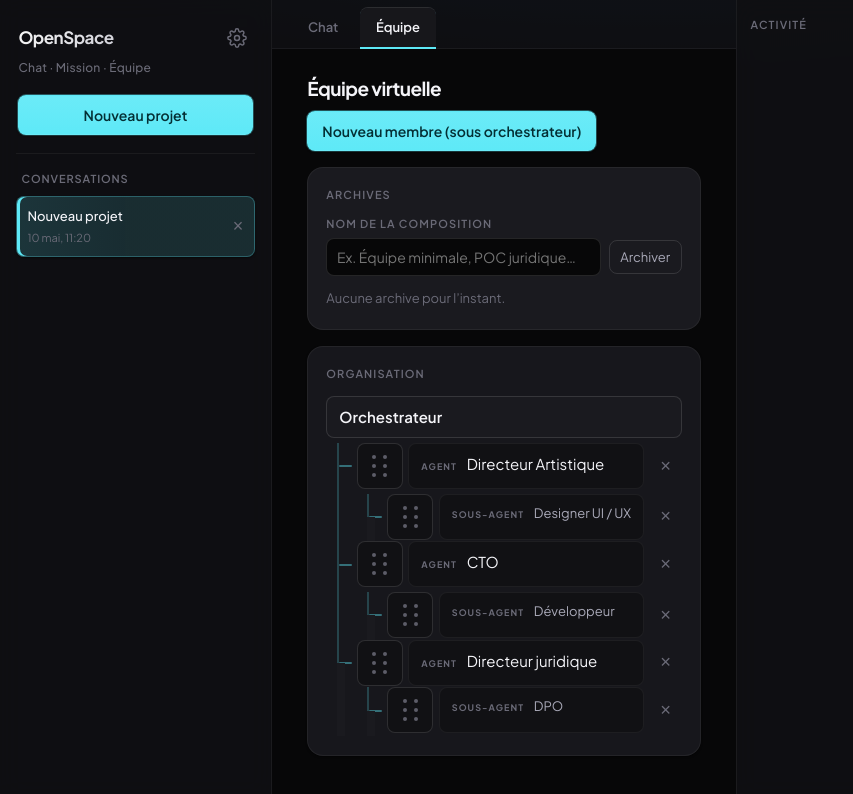
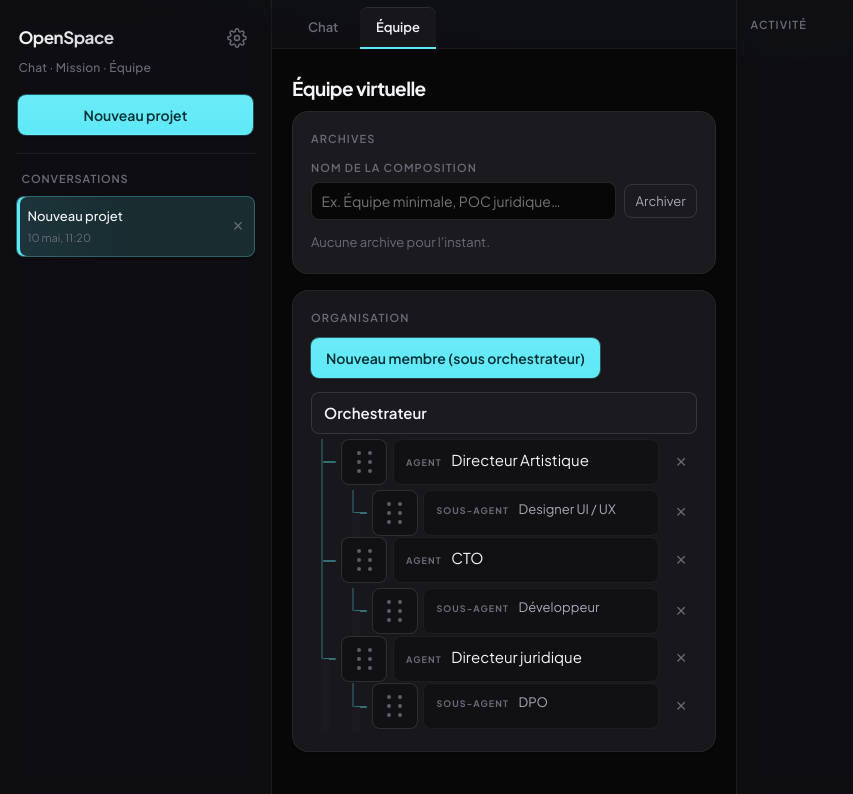
Before and after one commit to ngoujon/assistant-openspace, a React (Vite) app: page / in a window 1280 px wide. Both pictures are taken after a click on the button "Équipe". Shown: the top 794 px of the page, without its empty margins (0-853 px from the left). Built offline with nearby package versions, Linux system fonts and the light colour scheme.

Commit message:
feat(équipe): bouton Nouveau membre à droite du titre Organisation

```diff
--- a/src/components/TeamPanel.tsx
+++ b/src/components/TeamPanel.tsx
@@ -346,16 +346,6 @@ export function TeamPanel({
     <div className="team-panel">
       <h2 className="team-heading">Équipe virtuelle</h2>
 
-      <div className="team-actions-bar">
-        <button
-          type="button"
-          className="btn-primary"
-          onClick={addUnderOrchestrator}
-        >
-          Nouveau membre (sous orchestrateur)
-        </button>
-      </div>
-
       <TeamArchiveSection
         members={members}
         souls={souls}
@@ -363,7 +353,16 @@ export function TeamPanel({
       />
 
       <div className="team-tree-wrap">
-        <h3 className="team-tree-title">Organisation</h3>
+        <div className="team-tree-head">
+          <h3 className="team-tree-title">Organisation</h3>
+          <button
+            type="button"
+            className="btn-primary team-tree-add-member"
+            onClick={addUnderOrchestrator}
+          >
+            Nouveau membre (sous orchestrateur)
+          </button>
+        </div>
         <ul
           className="team-tree-root team-tree-lineage-root"
           role="tree"
--- a/src/index.css
+++ b/src/index.css
@@ -1332,10 +1332,6 @@ body {
   font-size: 0.85em;
 }
 
-.team-actions-bar {
-  margin-bottom: 1rem;
-}
-
 .team-archive-wrap {
   background: var(--bg-surface);
   border: 1px solid var(--border);
@@ -1461,13 +1457,28 @@ body {
   box-shadow: var(--shadow-sm);
 }
 
+.team-tree-head {
+  display: flex;
+  align-items: center;
+  justify-content: space-between;
+  gap: 0.75rem 1rem;
+  flex-wrap: wrap;
+  margin-bottom: 0.875rem;
+}
+
 .team-tree-title {
-  margin: 0 0 0.875rem;
+  margin: 0;
   font-size: 0.6875rem;
   text-transform: uppercase;
   letter-spacing: 0.1em;
   color: var(--text-tertiary);
   font-weight: 600;
+}
+
+.team-tree-add-member {
+  flex-shrink: 0;
+  max-width: 100%;
+  text-align: center;
 }
 
 .team-tree-root {
```
Also changed, not shown: 1 other file (tests, documents, lock files or other folders).
